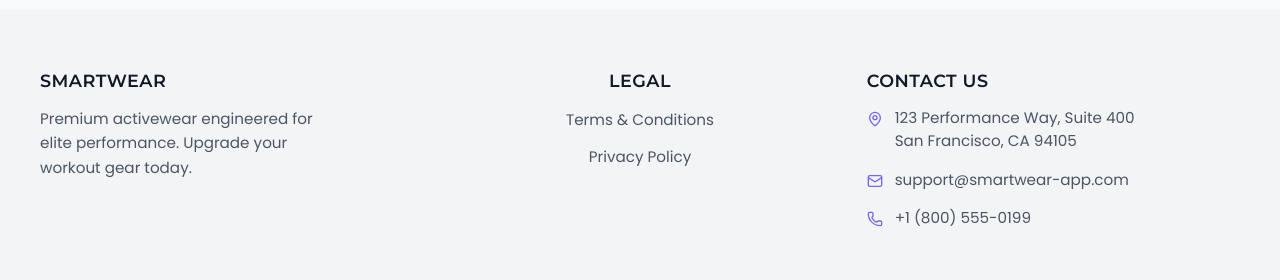
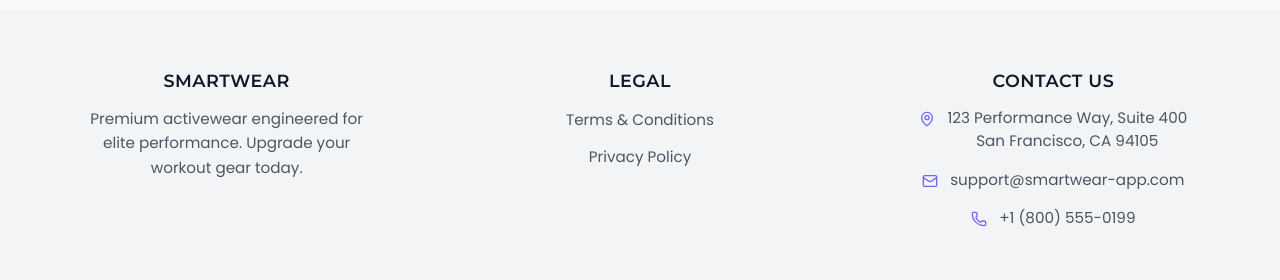
Before and after one commit to Prevail240/Smartwear-ecommerce, a Next.js app: page / in a window 1280 px wide. Shown: the part 813-1093 px from the top of the page. Built offline with nearby package versions, Linux system fonts and the light colour scheme; no server answers; the database is empty.

Commit message:
Fix layout alignments: implement perfect unified mobile grids and flexbox evenly-spaced desktop footer

```diff
--- a/src/components/Footer.module.css
+++ b/src/components/Footer.module.css
@@ -9,15 +9,20 @@
 .container {
   max-width: 1200px;
   margin: 0 auto;
-  display: grid;
-  grid-template-columns: 1fr;
+  display: flex;
+  flex-direction: column;
   gap: 40px;
 }
 
 @media (min-width: 768px) {
   .container {
-    grid-template-columns: repeat(3, 1fr);
+    flex-direction: row;
+    justify-content: space-evenly;
   }
+}
+
+.section {
+  text-align: left;
 }
 
 .section h3 {
@@ -33,6 +38,16 @@
   line-height: 1.6;
   max-width: 300px;
   font-size: 0.95rem;
+}
+
+@media (min-width: 768px) {
+  .section {
+    text-align: center;
+    flex: 1;
+  }
+  .description {
+    margin: 0 auto;
+  }
 }
 
 .links {
@@ -63,6 +78,7 @@
   flex-direction: column;
   gap: 16px;
   font-size: 0.95rem;
+  align-items: flex-start;
 }
 
 .contactInfo li {
@@ -78,6 +94,18 @@
   flex-shrink: 0;
 }
 
+@media (min-width: 768px) {
+  .links {
+    align-items: center;
+  }
+  .contactInfo {
+    align-items: center;
+  }
+  .contactInfo li {
+    justify-content: center;
+  }
+}
+
 .bottom {
   max-width: 1200px;
   margin: 40px auto 0;
--- a/src/components/Footer.tsx
+++ b/src/components/Footer.tsx
@@ -13,9 +13,9 @@ export default function Footer() {
           </p>
         </div>
 
-        <div className={styles.section} style={{ textAlign: 'center' }}>
+        <div className={styles.section}>
           <h3>Legal</h3>
-          <ul className={styles.links} style={{ alignItems: 'center' }}>
+          <ul className={styles.links}>
             <li><Link href="/terms">Terms &amp; Conditions</Link></li>
             <li><Link href="/privacy">Privacy Policy</Link></li>
           </ul>
--- a/src/components/ProductCard.module.css
+++ b/src/components/ProductCard.module.css
@@ -5,6 +5,7 @@
   border-radius: 16px;
   transition: transform 0.2s ease, box-shadow 0.2s ease;
   position: relative;
+  height: 100%;
 }
 
 .card:hover {
@@ -86,6 +87,7 @@
   display: flex;
   flex-direction: column;
   gap: 4px;
+  flex: 1;
 }
 
 .header {
@@ -144,7 +146,7 @@
 }
 
 .fullWidthAddBtn {
-  margin-top: 12px;
+  margin-top: auto;
   width: 100%;
   display: flex;
   align-items: center;
```
